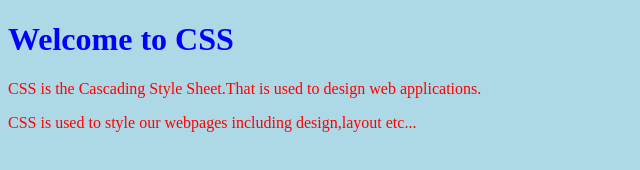
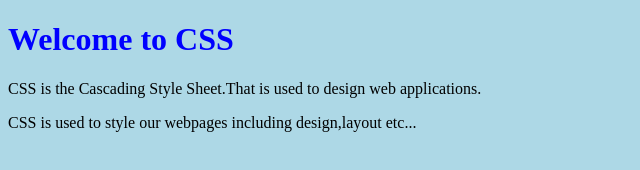
Before and after one commit to Lavanya50-hue/Lavanya, a plain HTML site: page sample code1.html in a window 1280 px wide. Shown: the whole page, without its empty margins (0-640 px from the left). Drawn offline with Linux system fonts and the light colour scheme.

Commit message:
Update sample code1.html

```diff
--- a/sample code1.html
+++ b/sample code1.html
@@ -7,7 +7,7 @@
     <style>
         body{background-color:lightblue;}
         h1{color:blue;text-size:10px;align:left;}
-        p{color:red;font-style:arial;}
+        p{color:black;font-style:arial;}
     </style>
 </head>
 <body>
@@ -15,4 +15,5 @@
     <p>CSS is the Cascading Style Sheet.That is used to design web applications.</p>
     <p>CSS is used to style our webpages including design,layout etc...</p>
 </body>
+
 </html>
```
